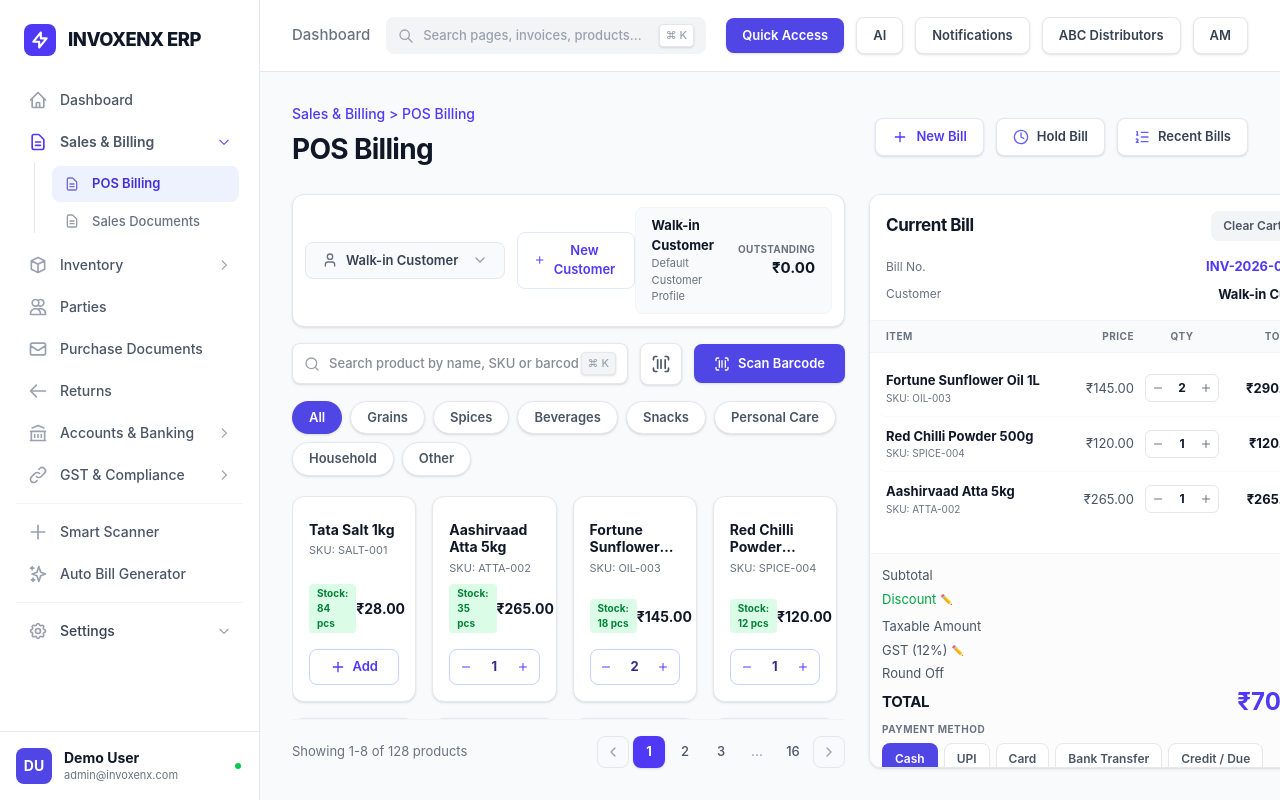
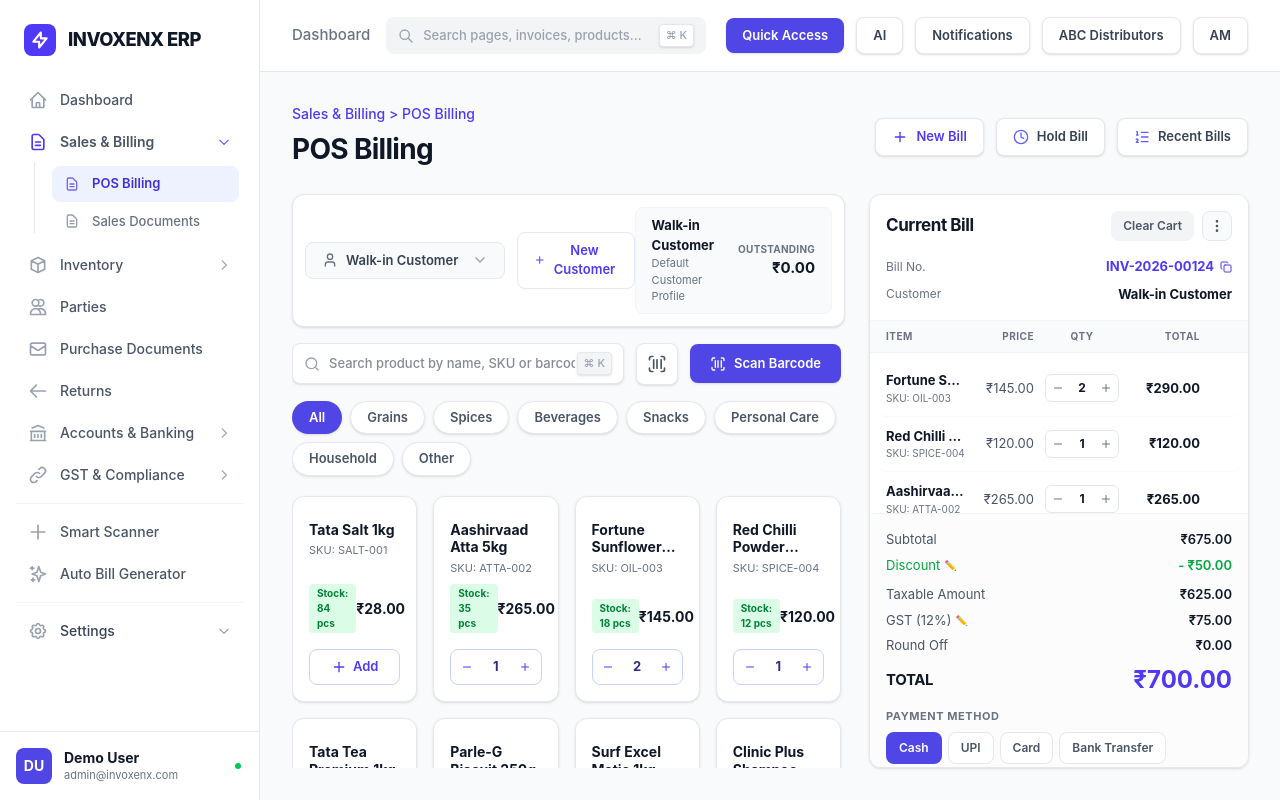
Before and after one commit to aniruddhsaxena6947/Billix, a React app in the folder frontend/: page /sales-billing/pos in a window 1280 px wide. Built offline with nearby package versions, Linux system fonts and the light colour scheme; the HTML template or start-up script is replaced by a standard one.

Commit message:
Fix POS Billing Layout: Added unified workspace scrolling, restored comfortable right panel spacing, and enabled Current Bill scrolling to prevent content cutoff

```diff
--- a/frontend/src/pages/PosBilling.jsx
+++ b/frontend/src/pages/PosBilling.jsx
@@ -145,8 +145,11 @@ const PosBilling = () => {
             </div>
           </div>
 
-          {/* Search & Scan */}
-          <div className="flex items-center gap-3 mb-4">
+          {/* Product Workspace Scroll Container */}
+          <div className="flex-1 overflow-y-auto custom-scrollbar flex flex-col pr-1 pb-2">
+
+            {/* Search & Scan */}
+            <div className="flex items-center gap-3 mb-4 shrink-0">
             <div className="relative flex-1">
               <div className="absolute inset-y-0 left-3 flex items-center pointer-events-none">
                 <Search className="w-4 h-4 text-gray-400" />
@@ -171,7 +174,7 @@ const PosBilling = () => {
           </div>
 
           {/* Categories */}
-          <div className="flex flex-wrap gap-2 mb-5">
+          <div className="flex flex-wrap gap-2 mb-5 shrink-0">
             {categories.map(cat => (
               <button
                 key={cat}
@@ -188,7 +191,7 @@ const PosBilling = () => {
           </div>
 
           {/* Product Grid */}
-          <div className="flex-1 overflow-y-auto pb-4 pr-2 custom-scrollbar">
+          <div className="flex-1 shrink-0 pb-4">
             <div className="grid grid-cols-4 gap-4">
               {filteredProducts.map(product => {
                 const inCart = cart.find(item => item.id === product.id);
@@ -265,13 +268,14 @@ const PosBilling = () => {
               </button>
             </div>
           </div>
+          </div>
         </div>
 
         {/* Right Section - Current Bill */}
-        <div className="w-[480px] bg-white rounded-xl border border-gray-200 shadow-sm flex flex-col overflow-y-auto shrink-0 transition-all custom-scrollbar">
+        <div className="w-[380px] bg-white rounded-xl border border-gray-200 shadow-sm flex flex-col overflow-y-auto shrink-0 transition-all custom-scrollbar">
 
           {/* Bill Header */}
-          <div className="p-4 border-b border-gray-100">
+          <div className="p-4 border-b border-gray-100 shrink-0">
             <div className="flex items-center justify-between mb-4">
               <h2 className="text-[17px] font-bold text-gray-900 tracking-tight">Current Bill</h2>
               <div className="flex items-center gap-2">
@@ -296,7 +300,7 @@ const PosBilling = () => {
           </div>
 
           {/* Cart Table Header */}
-          <div className="grid grid-cols-[1fr_60px_80px_70px_24px] gap-2 px-4 py-2 border-b border-gray-100 bg-gray-50 text-[10px] font-bold text-gray-500 uppercase tracking-wider">
+          <div className="grid grid-cols-[1fr_60px_80px_70px_24px] gap-2 px-4 py-2 border-b border-gray-100 bg-gray-50 text-[10px] font-bold text-gray-500 uppercase tracking-wider shrink-0">
             <div>Item</div>
             <div className="text-right">Price</div>
             <div className="text-center">Qty</div>
@@ -305,7 +309,7 @@ const PosBilling = () => {
           </div>
 
           {/* Cart Items */}
-          <div className="flex-1 overflow-y-auto p-2 custom-scrollbar min-h-[200px]">
+          <div className="flex-1 overflow-y-auto p-2 custom-scrollbar min-h-[160px]">
             {cart.length === 0 ? (
               <div className="h-full flex flex-col items-center justify-center text-gray-400">
                 <FileText className="w-12 h-12 mb-3 opacity-20" />
@@ -341,8 +345,8 @@ const PosBilling = () => {
           </div>
 
           {/* Totals Section */}
-          <div className="p-3 border-t border-gray-100 bg-gray-50/50">
-            <div className="space-y-1 text-[13px]">
+          <div className="p-4 border-t border-gray-100 bg-gray-50/50 shrink-0">
+            <div className="space-y-1.5 text-[13px]">
               <div className="flex justify-between text-gray-600">
                 <span>Subtotal</span>
                 <span className="font-semibold text-gray-900">₹{subtotal.toFixed(2)}</span>
@@ -365,14 +369,14 @@ const PosBilling = () => {
               </div>
             </div>
 
-            <div className="flex justify-between items-end mt-1.5 mb-2">
+            <div className="flex justify-between items-end mt-3 mb-4">
               <span className="text-[15px] font-bold text-gray-900 uppercase tracking-tight">Total</span>
               <span className="text-[24px] font-bold text-indigo-600 leading-none">₹{grandTotal.toFixed(2)}</span>
             </div>
 
             {/* Payment Methods */}
-            <div className="mb-3">
-              <div className="text-[10px] font-bold text-gray-500 uppercase tracking-wider mb-1.5">Payment Method</div>
+            <div className="mb-4">
+              <div className="text-[11px] font-bold text-gray-500 uppercase tracking-wider mb-2">Payment Method</div>
               <div className="flex flex-wrap gap-1.5">
                 {['Cash', 'UPI', 'Card', 'Bank Transfer', 'Credit / Due', 'Split Payment'].map(method => (
                   <button
@@ -391,7 +395,7 @@ const PosBilling = () => {
             </div>
 
             {/* Inputs & Action */}
-            <div className="grid grid-cols-2 gap-3 mb-3">
+            <div className="grid grid-cols-2 gap-3 mb-4">
               <div>
                 <label className="block text-[11px] font-bold text-gray-500 mb-1 tracking-wide">Amount Received</label>
                 <div className="relative">
@@ -422,7 +426,7 @@ const PosBilling = () => {
             <button
               onClick={handleCreateBill}
               disabled={cart.length === 0}
-              className={`w-full py-2.5 rounded-lg text-[14px] font-bold flex items-center justify-center gap-2 transition-colors shadow-sm mb-2.5 ${
+              className={`w-full py-2.5 rounded-lg text-[14px] font-bold flex items-center justify-center gap-2 transition-colors shadow-sm mb-3 ${
                 cart.length > 0
                   ? 'bg-indigo-600 text-white hover:bg-indigo-700'
                   : 'bg-gray-200 text-gray-400 cursor-not-allowed'
```
Also changed, not shown: 1 other file (tests, documents, lock files or other folders).
